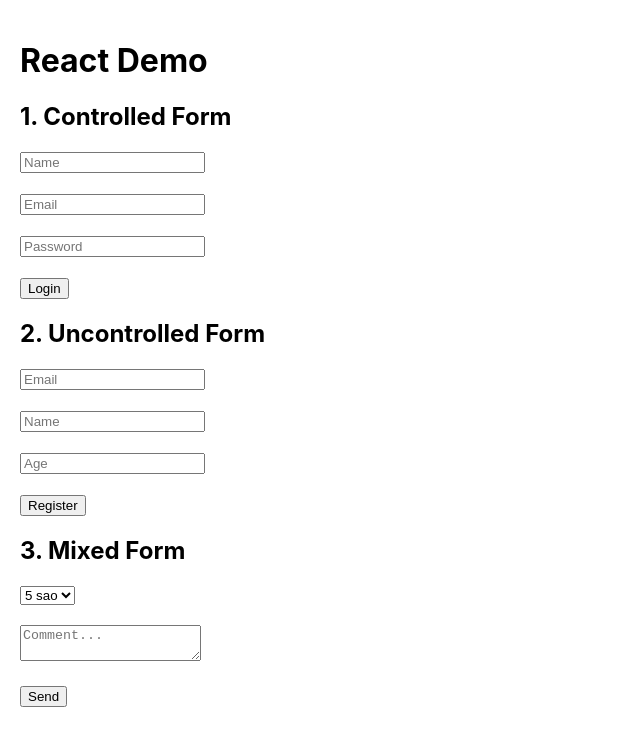
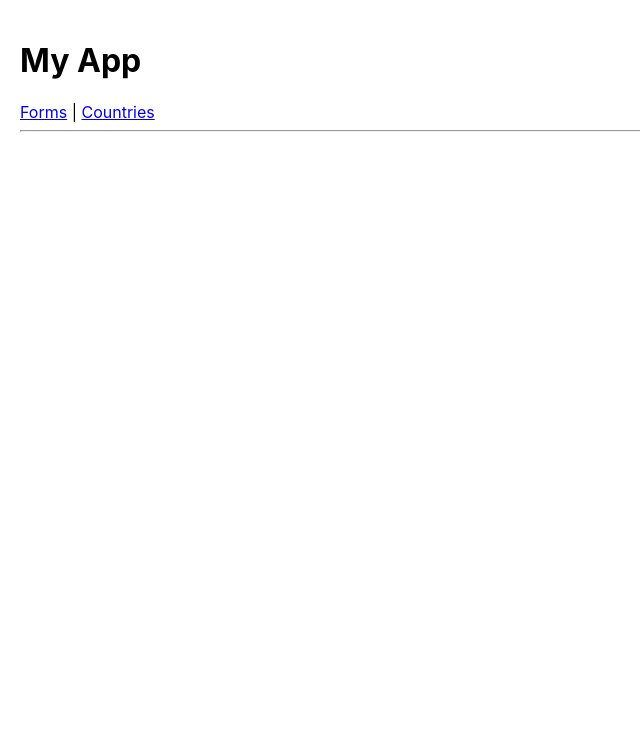
Before and after one commit to Duckhanh1706/LTW, a React (Create React App) app: page / in a window 1280 px wide. Shown: the top 746 px of the page, without its empty margins (0-640 px from the left). Built offline with nearby package versions, Linux system fonts and the light colour scheme.

Commit message:
add App router

```diff
--- a/src/App.js
+++ b/src/App.js
@@ -1,123 +1,26 @@
-import { useState, useRef } from "react";
-import axios from "axios";
+import { BrowserRouter as Router, Routes, Route, Link } from "react-router-dom";
+import FormsPage from "./pages/forms";
+import CountriesPage from "./pages/countries";
 
 export default function App() {
-  // ===== Controlled Form =====
-  const [login, setLogin] = useState({
-    name: "",
-    email: "",
-    password: "",
-    message: "",
-  });
+  return (
+    <Router>
+      <div style={{ padding: 20 }}>
+        <h1>My App</h1>
 
-  const [success, setSuccess] = useState(false);
+        {/* Menu */}
+        <nav>
+          <Link to="/forms">Forms</Link> |{" "}
+          <Link to="/countries">Countries</Link>
+        </nav>
 
-  const handleLoginChange = (event) => {
-    setLogin({ ...login, [event.target.name]: event.target.value });
-    setSuccess(false);
-  };
+        <hr />
 
-  const handleLoginSubmit = (e) => {
-    e.preventDefault();
-    if (!login.name || !login.email || !login.password) {
-      alert("Vui lòng nhập đầy đủ thông tin!");
-      setSuccess(false);
-      return;
-    }
-    alert("Đăng nhập thành công!");
-  };
-
-  // ===== Uncontrolled Form =====
-  const nameRef = useRef();
-  const emailRef = useRef();
-  const ageRef = useRef();
-
-  const handleRegisterSubmit = (e) => {
-    e.preventDefault();
-    if (
-      !nameRef.current.value ||
-      !emailRef.current.value ||
-      !ageRef.current.value
-    ) {
-      alert("Vui lòng nhập đầy đủ thông tin!");
-      return;
-    }
-    alert("Đăng ký thành công!");
-  };
-
-  // ===== Mixed Form =====
-  const [rating, setRating] = useState(5);
-  const commentRef = useRef();
-
-  const handleFeedbackSubmit = (e) => {
-    e.preventDefault();
-    if (!commentRef.current.value || !rating) {
-      alert("Vui lòng nhập đầy đủ thông tin!");
-      return;
-    }
-    alert("Cảm ơn bạn đã gửi phản hồi!");
-  };
-
-  return (
-    <div style={{ padding: 20 }}>
-      <h1>React Demo</h1>
-
-      {/* ===== Form 1 ===== */}
-      <h2>1. Controlled Form</h2>
-      <form onSubmit={handleLoginSubmit}>
-        <input name="name" placeholder="Name" onChange={handleLoginChange} />
-        <br />
-        <br />
-
-        <input name="email" placeholder="Email" onChange={handleLoginChange} />
-        <br />
-        <br />
-
-        <input
-          name="password"
-          type="password"
-          placeholder="Password"
-          onChange={handleLoginChange}
-        />
-        <br />
-        <br />
-
-        <button type="submit">Login</button>
-      </form>
-
-      {/* ===== Form 2 ===== */}
-      <h2>2. Uncontrolled Form</h2>
-      <form onSubmit={handleRegisterSubmit}>
-        <input ref={emailRef} placeholder="Email" />
-        <br />
-        <br />
-        <input ref={nameRef} placeholder="Name" />
-        <br />
-        <br />
-        <input ref={ageRef} placeholder="Age" />
-        <br />
-        <br />
-        <button type="submit">Register</button>
-      </form>
-
-      {/* ===== Form 3 ===== */}
-      <h2>3. Mixed Form</h2>
-      <form onSubmit={handleFeedbackSubmit}>
-        <select value={rating} onChange={(e) => setRating(e.target.value)}>
-          <option value="5">5 sao</option>
-          <option value="4">4 sao</option>
-          <option value="3">3 sao</option>
-        </select>
-
-        <br />
-        <br />
-
-        <textarea ref={commentRef} placeholder="Comment..." />
-        <br />
-        <br />
-
-        <button type="submit">Send</button>
-      </form>
-    </div>
+        <Routes>
+          <Route path="/forms" element={<FormsPage />} />
+          <Route path="/countries" element={<CountriesPage />} />
+        </Routes>
+      </div>
+    </Router>
   );
 }
```
